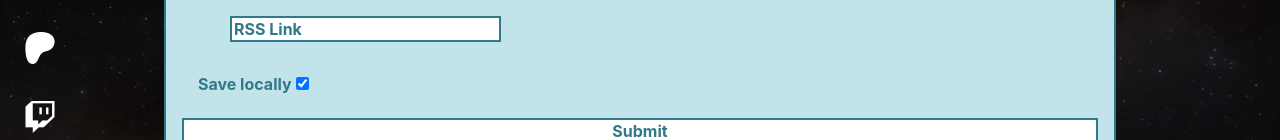
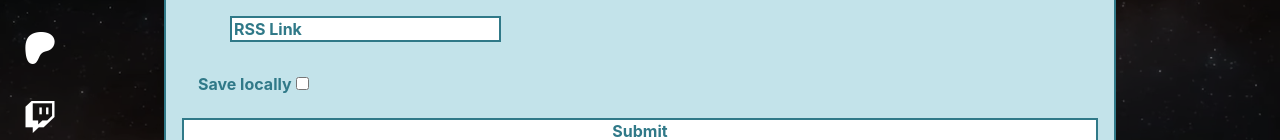
Before and after one commit to jrthayer/WorldOfIo.info, a React (Create React App) app: page /rss in a window 1280 px wide. Shown: the part 180-320 px from the top of the page. Built offline with nearby package versions, Linux system fonts and the light colour scheme.

Commit message:
Update form/feed state
+now uses the data state because the boolean save state from before was causing the feed to render with the previous state.

```diff
--- a/src/pages/rss/layout/feed/feed.jsx
+++ b/src/pages/rss/layout/feed/feed.jsx
@@ -1,7 +1,17 @@
-import React from "react";
+import React, { useEffect, useState } from "react";
 
 function Feed(props) {
-    return <div>{JSON.stringify(props.data)}</div>;
+    const [data, setData] = useState(props.data.items);
+
+    return (
+        <div>
+            {data.map((episode) => (
+                <div key={episode.title} style={{ color: "white" }}>
+                    {episode.title}
+                </div>
+            ))}
+        </div>
+    );
 }
 
 export default Feed;
--- a/src/pages/rss/rss.js
+++ b/src/pages/rss/rss.js
@@ -21,13 +21,12 @@ import backgroundImage from "images/ioverse-background.webp";
 
 function Rss() {
     //Key States
-    const [validKey, setValidKey] = useState(false);
     const [key, setKey] = useState("");
     //Form States
     const [errorMessage, setErrorMessage] = useState("");
-    const [saveState, setSaveState] = useState(true);
+    const [saveState, setSaveState] = useState(false);
     //Feed States
-    const [data, setData] = useState("");
+    const [data, setData] = useState(null);
 
     useSetBackground(backgroundImage);
     useSetPrimaryColor(190, 48, 60);
@@ -39,10 +38,10 @@ function Rss() {
 
     //Load key if stored in localStorage
     useEffect(() => {
-        let data = localStorage.getItem("rss");
+        let localKey = localStorage.getItem("rss");
 
-        if (data !== null) {
-            setKey(data);
+        if (localKey !== null) {
+            setKey(localKey);
         }
     }, []);
 
@@ -50,35 +49,30 @@ function Rss() {
     useEffect(() => {
         //check for empty key
         if (key === "") {
-            setValidKey(false);
             return;
         }
 
         axios(`https://cors-proxy-gules.vercel.app/api/patreon?url=${key}`)
             .then((response) => {
-                console.log(response.data);
                 // prettier-ignore
                 if (!response.data.hasOwnProperty("title") || response.data.title !== "IOverse RSS Feed") {
                     // prettier-ignore
                     setErrorMessage("Invalid RSS link!");
-                    setValidKey(false);
                     return;
                 }
 
                 if (response.data.items.length === 0) {
                     // prettier-ignore
                     setErrorMessage("Your membership is no longer active. Please restart your patreon membership to get access to the MP3s");
-                    setValidKey(false);
                     return;
                 }
-
-                setValidKey(true);
-                setData(response.data);
 
                 //save rss locally if checked
                 if (saveState) {
                     localStorage.setItem("rss", key);
                 }
+
+                setData(response.data);
             })
             .catch((error) => console.error(error));
     }, [key]);
@@ -87,7 +81,7 @@ function Rss() {
     const handleKeyCleared = () => {
         localStorage.removeItem("rss");
         setKey("");
-        keyState(false);
+        setData(null);
     };
 
     const handleSaveStateChange = () => {
@@ -111,7 +105,7 @@ function Rss() {
             <Screen />
             <Section features="fullscreen">
                 <h1 className="header-ioverse-gradient fs-700">Ioverse MP3s</h1>
-                {validKey ? (
+                {data ? (
                     <>
                         <button onClick={handleKeyCleared}>Remove RSS</button>
                         <Feed data={data}></Feed>
```
